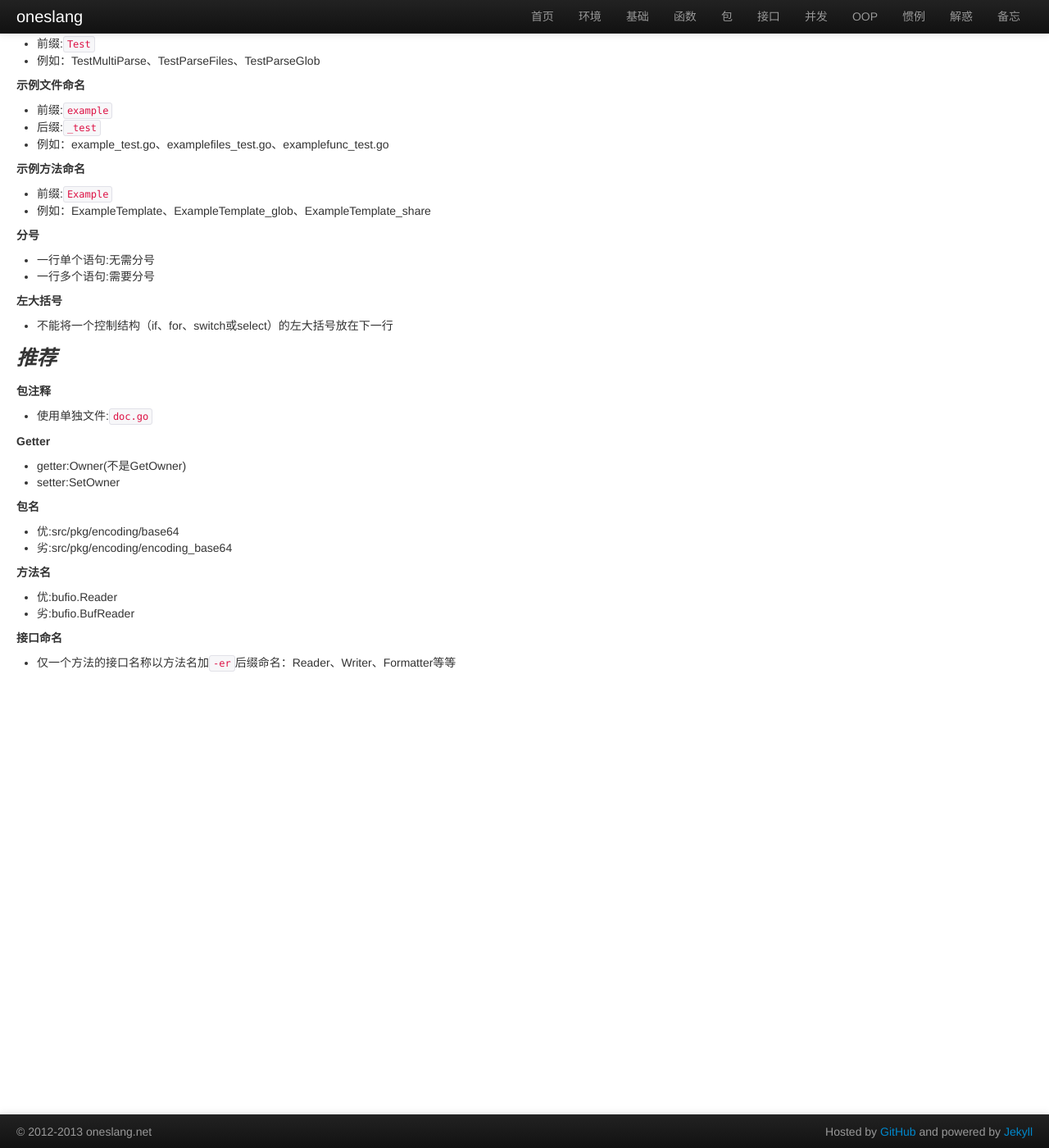
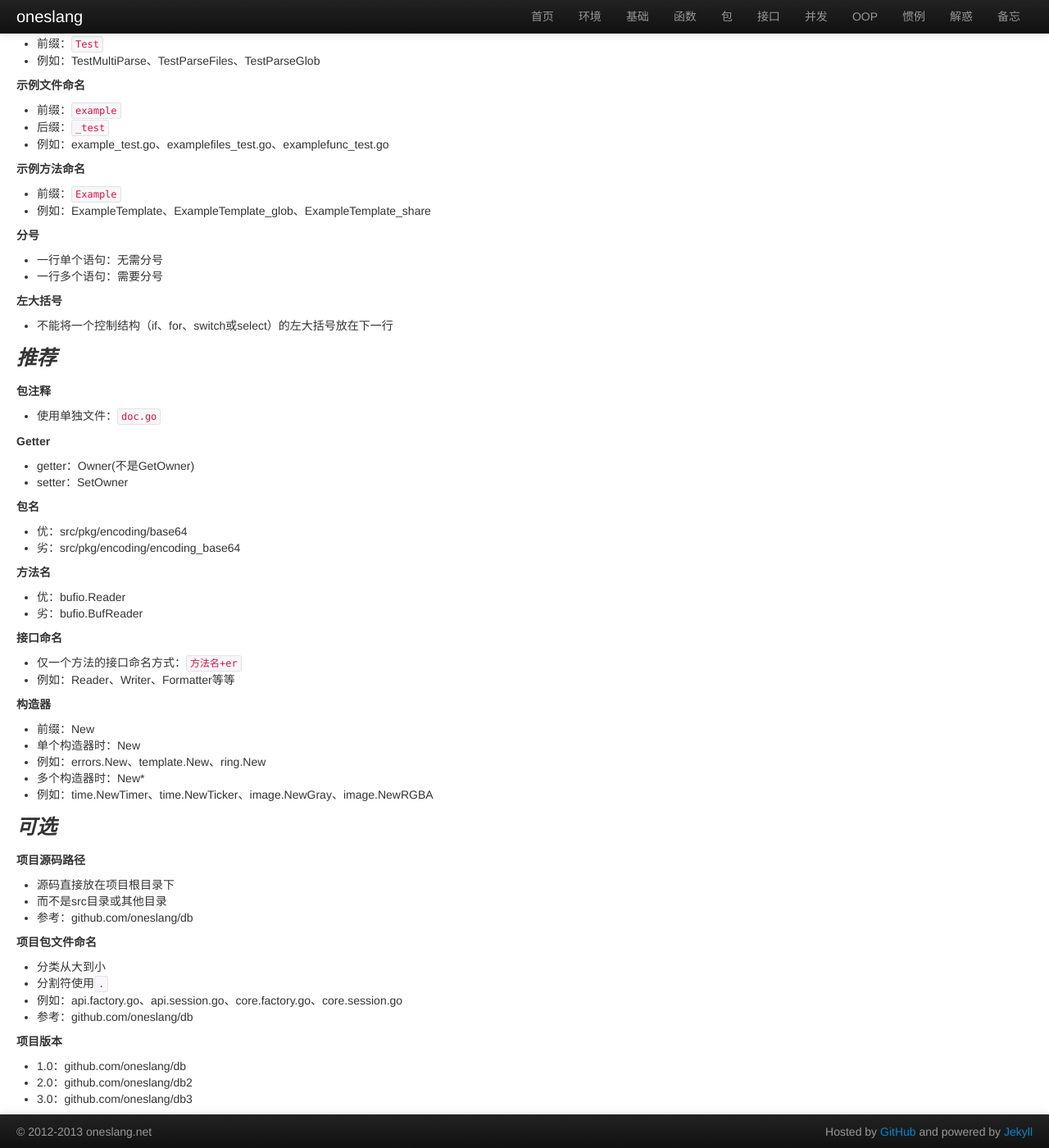
Before and after one commit to oneslang/oneslang.net, a Jekyll site: the page built from golang/convention.md, in a window 1280 px wide and 1400 px high, scrolled down 382 px. Shown: the whole window at 82% size. Built offline with Jekyll 4.4.1, drawn with Linux system fonts in a browser that asks for light colours; some of the changed text lies outside the part shown.

Commit message:
Add project related conventions

```diff
--- a/golang/convention.md
+++ b/golang/convention.md
@@ -6,29 +6,29 @@ title: 惯例
 ### *强制*
 
 ##### 可见性
-* 包外可见:首字母大写
-* 包外不可见:首字母小写
+* 包外可见：首字母大写
+* 包外不可见：首字母小写
 
 ##### 测试文件命名
-* 后缀:`_test`
+* 后缀：`_test`
 * 例如：strings_test.go、replace_test.go、multi_test.go
 
 ##### 测试方法命名
-* 前缀:`Test`
+* 前缀：`Test`
 * 例如：TestMultiParse、TestParseFiles、TestParseGlob
 
 ##### 示例文件命名
-* 前缀:`example`
-* 后缀:`_test`
+* 前缀：`example`
+* 后缀：`_test`
 * 例如：example_test.go、examplefiles_test.go、examplefunc_test.go
 
 ##### 示例方法命名
-* 前缀:`Example`
+* 前缀：`Example`
 * 例如：ExampleTemplate、ExampleTemplate_glob、ExampleTemplate_share
 
 ##### 分号
-* 一行单个语句:无需分号
-* 一行多个语句:需要分号
+* 一行单个语句：无需分号
+* 一行多个语句：需要分号
 
 ##### 左大括号
 * 不能将一个控制结构（if、for、switch或select）的左大括号放在下一行
@@ -36,19 +36,45 @@ title: 惯例
 ### *推荐*
 
 ##### 包注释
-* 使用单独文件:`doc.go`
+* 使用单独文件：`doc.go`
 
 ##### Getter
-* getter:Owner(不是GetOwner)
-* setter:SetOwner
+* getter：Owner(不是GetOwner)
+* setter：SetOwner
 
 ##### 包名
-* 优:src/pkg/encoding/base64
-* 劣:src/pkg/encoding/encoding_base64
+* 优：src/pkg/encoding/base64
+* 劣：src/pkg/encoding/encoding_base64
 
 ##### 方法名
-* 优:bufio.Reader
-* 劣:bufio.BufReader
+* 优：bufio.Reader
+* 劣：bufio.BufReader
 
 ##### 接口命名
-* 仅一个方法的接口名称以方法名加`-er`后缀命名：Reader、Writer、Formatter等等
+* 仅一个方法的接口命名方式：`方法名+er`
+* 例如：Reader、Writer、Formatter等等
+
+##### 构造器
+* 前缀：New
+* 单个构造器时：New
+* 例如：errors.New、template.New、ring.New
+* 多个构造器时：New*
+* 例如：time.NewTimer、time.NewTicker、image.NewGray、image.NewRGBA
+
+### *可选*
+
+##### 项目源码路径
+* 源码直接放在项目根目录下
+* 而不是src目录或其他目录
+* 参考：github.com/oneslang/db
+
+##### 项目包文件命名
+* 分类从大到小
+* 分割符使用`.`
+* 例如：api.factory.go、api.session.go、core.factory.go、core.session.go
+* 参考：github.com/oneslang/db
+
+##### 项目版本
+* 1.0：github.com/oneslang/db
+* 2.0：github.com/oneslang/db2
+* 3.0：github.com/oneslang/db3
```
Also changed, not shown: golang/package.md (+2 -1 lines).
